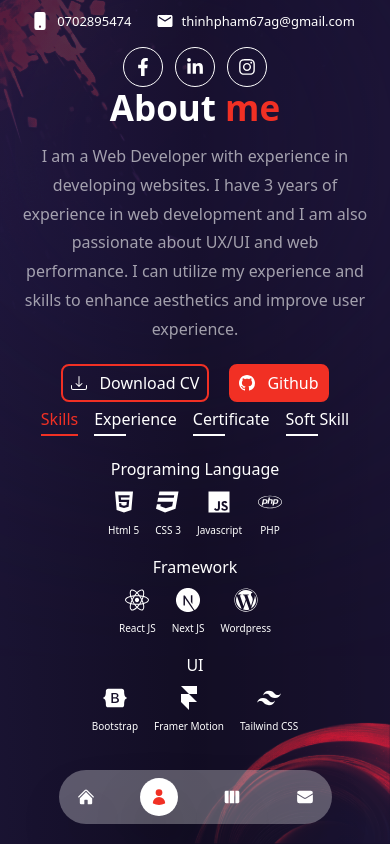
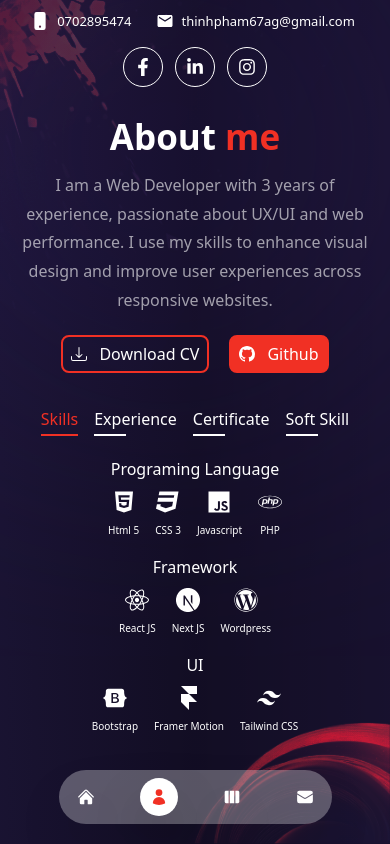
Before and after one commit to thinhpham311-dev/portfolio-profile, a Next.js app: page /about in a window 390 px wide. Built offline with nearby package versions, Linux system fonts and the light colour scheme.

Commit message:
update tabs projects

```diff
--- a/pages/about/index.js
+++ b/pages/about/index.js
@@ -1,67 +1,131 @@
-import { useState } from 'react'
-import Link from "next/link"
+'use client';
 
-//icons
-import { BsDownload, BsGithub } from 'react-icons/bs'
+import { useState } from 'react';
+import Link from 'next/link';
+import { BsDownload, BsGithub } from 'react-icons/bs';
+import { motion } from 'framer-motion';
 
-//framer motion
-import { motion } from 'framer-motion'
+import MetaData from '../../components/MetaData';
+import { Button } from '../../components/Button';
 import { fadeIn } from '../../variants';
-
-//components
-import MetaData from '../../components/MetaData';
-import { Button } from '../../components/Button'
-
-//data
-import { RESUMELIST_DATA } from '../../constants'
-
+import { RESUMELIST_DATA } from '../../constants';
 
 const About = () => {
-  const [index, setIndex] = useState(0)
-  const data = RESUMELIST_DATA
+  const [selectedIndex, setSelectedIndex] = useState(0);
+  const data = RESUMELIST_DATA;
 
-  return <>
+  return (
+    <>
       <MetaData
         title="My Portfolio | About Me"
         description="Get to know Thinh Pham — a frontend web developer with 3+ years of experience in building fast, responsive websites using React, Next.js, and JavaScript."
       />
-    <div className="text-center xl:text-left  h-full relative">
-      <div className="container h-full mx-auto px-5 flex flex-col items-center xl:flex-row xl:gap-x-10 gap-x-4">
+
+      <div className="relative h-full text-center xl:text-left">
+        <div className="container mx-auto h-full px-5 flex flex-col items-center xl:flex-row xl:gap-x-10 gap-x-4">
+
+          {/* Left Content */}
           <div className="flex flex-col justify-center xl:flex-1 h-[300px]">
-          <motion.h1 className="h1 xl:text-left" variants={fadeIn('down', 0.2)} initial="hidden" animate="show" exit="hidden">About <span className="text-accent">me</span></motion.h1>
-          <motion.p className="xl:text-left w-full xl:max-w-[84%] xl:mb-8 mb-5" variants={fadeIn('down', 0.3)} initial="hidden" animate="show" exit="hidden"> I am a Web Developer with experience in developing websites. I have 3 years of experience in web development and I am also passionate about UX/UI and web performance. I can utilize my experience and skills to enhance aesthetics and improve user experience.</motion.p>
-          <motion.form method="get" action="/PhamTriThinh-0702895474-webdeveloper.pdf" className="xl:justify-start gap-x-5 justify-center flex" variants={fadeIn('down', 0.4)} initial="hidden" animate="show" exit="hidden">
-            <Button type="submit" styles=" xl:py-2 xl:px-3 py-1 px-2 bg-transparent border-accent border-2 hover:bg-accent rounded-lg"><BsDownload className="mr-3" />Download CV</Button>
+            <motion.h1
+              className="h1 xl:text-left"
+              variants={fadeIn('down', 0.2)}
+              initial="hidden"
+              animate="show"
+              exit="hidden"
+            >
+              About <span className="text-accent">me</span>
+            </motion.h1>
+
+            <motion.p
+              className="xl:text-left w-full xl:max-w-[84%] xl:mb-8 mb-5"
+              variants={fadeIn('down', 0.3)}
+              initial="hidden"
+              animate="show"
+              exit="hidden"
+            >
+              I am a Web Developer with 3 years of experience, passionate about UX/UI and web performance. I use my skills to enhance visual design and improve user experiences across responsive websites.
+            </motion.p>
+
+            <motion.form
+              method="get"
+              action="/PhamTriThinh-0702895474-webdeveloper.pdf"
+              className="flex justify-center xl:justify-start gap-x-5"
+              variants={fadeIn('down', 0.4)}
+              initial="hidden"
+              animate="show"
+              exit="hidden"
+            >
+              <Button type="submit" styles="xl:py-2 xl:px-3 py-1 px-2 bg-transparent border-accent border-2 hover:bg-accent rounded-lg">
+                <BsDownload className="mr-3" />Download CV
+              </Button>
               <Link href="https://github.com/thinhpham311-dev" target="_blank">
-              <Button type="button" styles=" xl:py-2 xl:px-3 py-1 px-2 bg-accent border-accent border-2 hover:bg-accent/50 hover:border-accent/50 hover:border-2 rounded-lg"><BsGithub className="mr-3" />Github</Button>
+                <Button type="button" styles="xl:py-2 xl:px-3 py-1 px-2 bg-accent border-accent border-2 hover:bg-accent/50 hover:border-accent/50 hover:border-2 rounded-lg">
+                  <BsGithub className="mr-3" />Github
+                </Button>
               </Link>
             </motion.form>
           </div>
 
-        <div className='flex flex-col w-full xl:max-w-[48%] flex-1'>
-          <motion.div variants={fadeIn('down', 0.5)} initial="hidden" animate="show" exit="hidden" className="  text-white  h-[50px] mb-3 flex items-center xl:justify-start justify-center xl:gap-x-8 lg:gap-x-6 gap-x-4">
-            {data.map((item, indexItem) => <div key={indexItem} onClick={() => setIndex(indexItem)} className={`${index === indexItem && "text-accent after:!bg-accent after:w-full after:transition-all after:duration-300"} cursor-pointer capitalize xl:text-lg relative after:w-8 after:h-[2px] after:bg-white after:absolute after:-bottom-1 after:left-0`}>{item.title}</div>)}
+          {/* Right Content */}
+          <div className="flex flex-col w-full xl:max-w-[48%] flex-1">
+            {/* Tabs */}
+            <motion.div
+              variants={fadeIn('down', 0.5)}
+              initial="hidden"
+              animate="show"
+              exit="hidden"
+              className="text-white h-[50px] mb-3 flex items-center xl:justify-start justify-center xl:gap-x-8 lg:gap-x-6 gap-x-4"
+            >
+              {data.map((item, i) => (
+                <div
+                  key={i}
+                  onClick={() => setSelectedIndex(i)}
+                  className={`cursor-pointer capitalize xl:text-lg relative after:w-8 after:h-[2px] after:bg-white after:absolute after:-bottom-1 after:left-0 ${selectedIndex === i
+                      ? 'text-accent after:!bg-accent after:w-full after:transition-all after:duration-300'
+                      : ''
+                    }`}
+                >
+                  {item.title}
+                </div>
+              ))}
             </motion.div>
-          <motion.div variants={fadeIn('down', 0.6)} initial="hidden" animate="show" exit="hidden" className='xl:h-full h-[calc(100dvh-550px)] overflow-y-auto'>
-            <div className=' flex flex-col xl:gap-y-4 gap-y-2'>
-              {data[index].info.map((item, indexItem) => <div key={indexItem} className='mx-auto xl:mx-0 flex-1 flex-col md:flex-row max-w-max text-white/60'>
+
+            {/* Tab Content */}
+            <motion.div
+              variants={fadeIn('down', 0.6)}
+              initial="hidden"
+              animate="show"
+              exit="hidden"
+              className="xl:h-full h-[calc(100dvh-550px)] overflow-y-auto"
+            >
+              <div className="flex flex-col xl:gap-y-4 gap-y-2">
+                {data[selectedIndex].info.map((item, i) => (
+                  <div
+                    key={i}
+                    className="mx-auto xl:mx-0 flex-1 flex-col md:flex-row max-w-max text-white/60"
+                  >
                     <h3 className="capitalize mb-2 text-white">{item.title}</h3>
-                <div className=''>{item.stage}</div>
-                <div className='flex flex-wrap xl:justify-start justify-center gap-x-4'>
-                  {
-                    item.icons?.map((childItem, indexIcon) => <div key={indexIcon} className='text-2xl flex flex-col items-center text-white transition-all xl:p-2 p-0'>
-                      {childItem?.icon}
-                      <span className="text-[10px]">{childItem.title}</span>
-                    </div>)
-                  }
+                    <div>{item.stage}</div>
+                    <div className="flex flex-wrap xl:justify-start justify-center gap-x-4">
+                      {item.icons?.map((iconItem, j) => (
+                        <div
+                          key={j}
+                          className="text-2xl flex flex-col items-center text-white transition-all xl:p-2 p-0"
+                        >
+                          {iconItem.icon}
+                          <span className="text-[10px]">{iconItem.title}</span>
                         </div>
-              </div>)}
+                      ))}
+                    </div>
+                  </div>
+                ))}
               </div>
             </motion.div>
           </div>
         </div>
       </div>
     </>
+  );
 };
 
 export default About;
--- a/pages/contact/index.js
+++ b/pages/contact/index.js
@@ -42,8 +42,8 @@ const Contact = () => {
       return;
     }
     try {
+      await sendContactForm(inputFields)
       setSetting({ loading: true, status: "success", error: "Send to successfully" })
-      await sendContactForm(inputFields)
     } catch (error) {
       setSetting({ loading: false, status: "error", error: error.message })
     } finally {
--- a/pages/project/index.js
+++ b/pages/project/index.js
@@ -14,7 +14,7 @@ const Project = () => {
       <ParticlesContainer />
       <div className="container mx-auto">
         <div className="xl:mb-5 mb-0">
-          <motion.h2 className="h2 text-center" variants={fadeIn('down', 0.2)} initial="hidden" animate="show" exit="hidden">My projects <span className="text-accent">.</span></motion.h2>
+          <motion.h1 className="h1 text-center" variants={fadeIn('down', 0.2)} initial="hidden" animate="show" exit="hidden">My projects <span className="text-accent">.</span></motion.h1>
         </div>
         <motion.div className="w-full " variants={fadeIn('down', 0.5)} initial="hidden" animate="show" exit="hidden">
           <ProjectSlider />
--- a/utils/api.js
+++ b/utils/api.js
@@ -8,7 +8,9 @@ export const sendContactForm = async (data) => {
         }
     }).then((res) => {
         console.log(res)
-        if(!res.ok) throw new Error("Failed to send message")
+        if (!res.ok) {
+            throw new Error("Failed to send message")
+        }
         return res.json();
     })
 }
```
Also changed, not shown: components/ProjectSlider.js (+32 -28 lines). Lines whose indentation alone changed are shown as unchanged.
